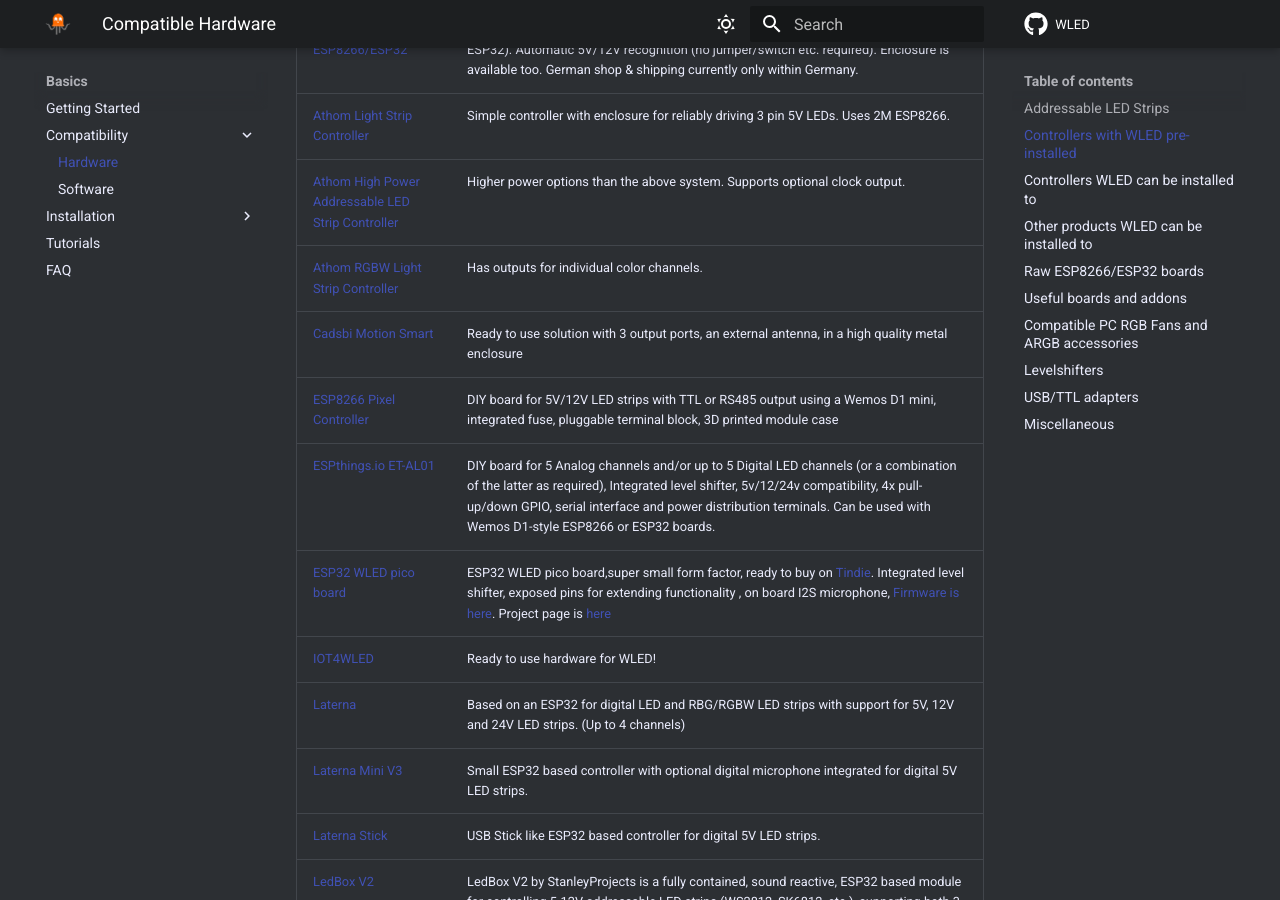
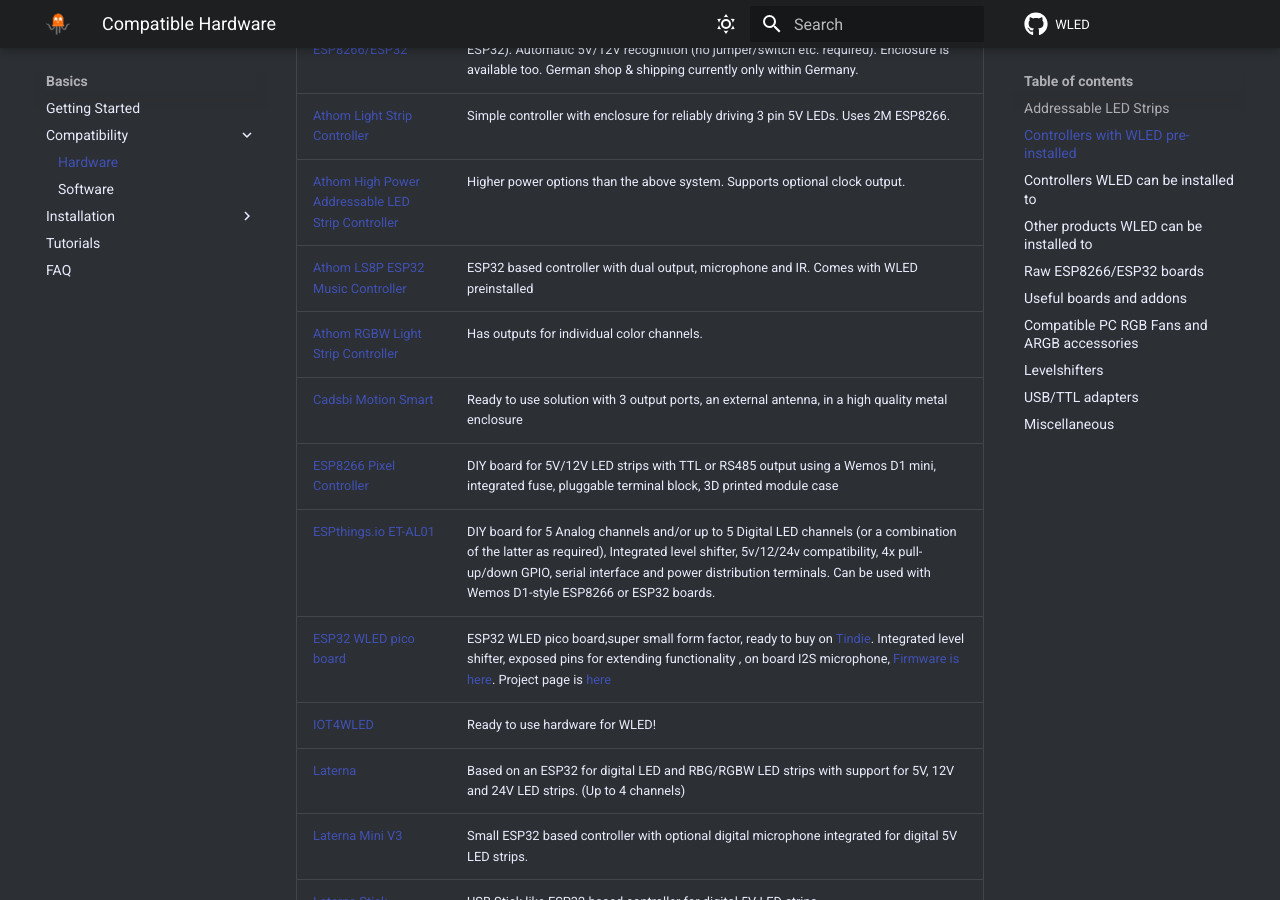
Before and after one commit to Aircoookie/WLED-Docs, an MkDocs documentation site: the page built from docs/basics/compatible-hardware.md, in a window 1280 px wide and 900 px high, scrolled down 1811 px. Built offline with MkDocs 1.6.1 and Material for MkDocs 9.7.7, drawn with Linux system fonts in a browser that asks for light colours; comment, search, counter and statistics services are not loaded.

Commit message:
Update compatible-hardware.md
add new Athom controller

```diff
--- a/docs/basics/compatible-hardware.md
+++ b/docs/basics/compatible-hardware.md
@@ -48,6 +48,7 @@
 [ABC! WLED Shield, all-purpose, for ESP8266/ESP32](https://shop.myhome-control.de/ABC-WLED-Basis-Board-fuer-5V-und-12V-LED-universell/HW10008) | Commercial WLED Shield for 5V/12V LED strips. To be used with ESP8266 or ESP32 in D1 mini format. Two outputs. Option for digital microphone / sound reactive (with ESP32). Automatic 5V/12V recognition (no jumper/switch etc. required). Enclosure is available too. German shop & shipping currently only within Germany.
 [Athom Light Strip Controller](https://www.aliexpress.com/item/1005002198527735.html) | Simple controller with enclosure for reliably driving 3 pin 5V LEDs. Uses 2M ESP8266.
 [Athom High Power Addressable LED Strip Controller](https://www.athom.tech/blank-1/wled-high-power-led-strip-controller) | Higher power options than the above system. Supports optional clock output.
+[Athom LS8P ESP32 Music Controller](https://www.athom.tech/blank-1/wled-esp32-music-addressable-led-strip-controller) | ESP32 based controller with dual output, microphone and IR. Comes with WLED preinstalled
 [Athom RGBW Light Strip Controller](https://www.athom.tech/blank-1/wled-rgbw-light-strip-controller) | Has outputs for individual color channels.
 [Cadsbi Motion Smart](https://www.cadsbi-shop.de/shop/led-beleuchtungscontroller/cadsbi-motion-smart/) | Ready to use solution with 3 output ports, an external antenna, in a high quality metal enclosure
 [ESP8266 Pixel Controller](https://www.maltepoeggel.de/?site=pixelcontroller) | DIY board for 5V/12V LED strips with TTL or RS485 output using a Wemos D1 mini, integrated fuse, pluggable terminal block, 3D printed module case
```
